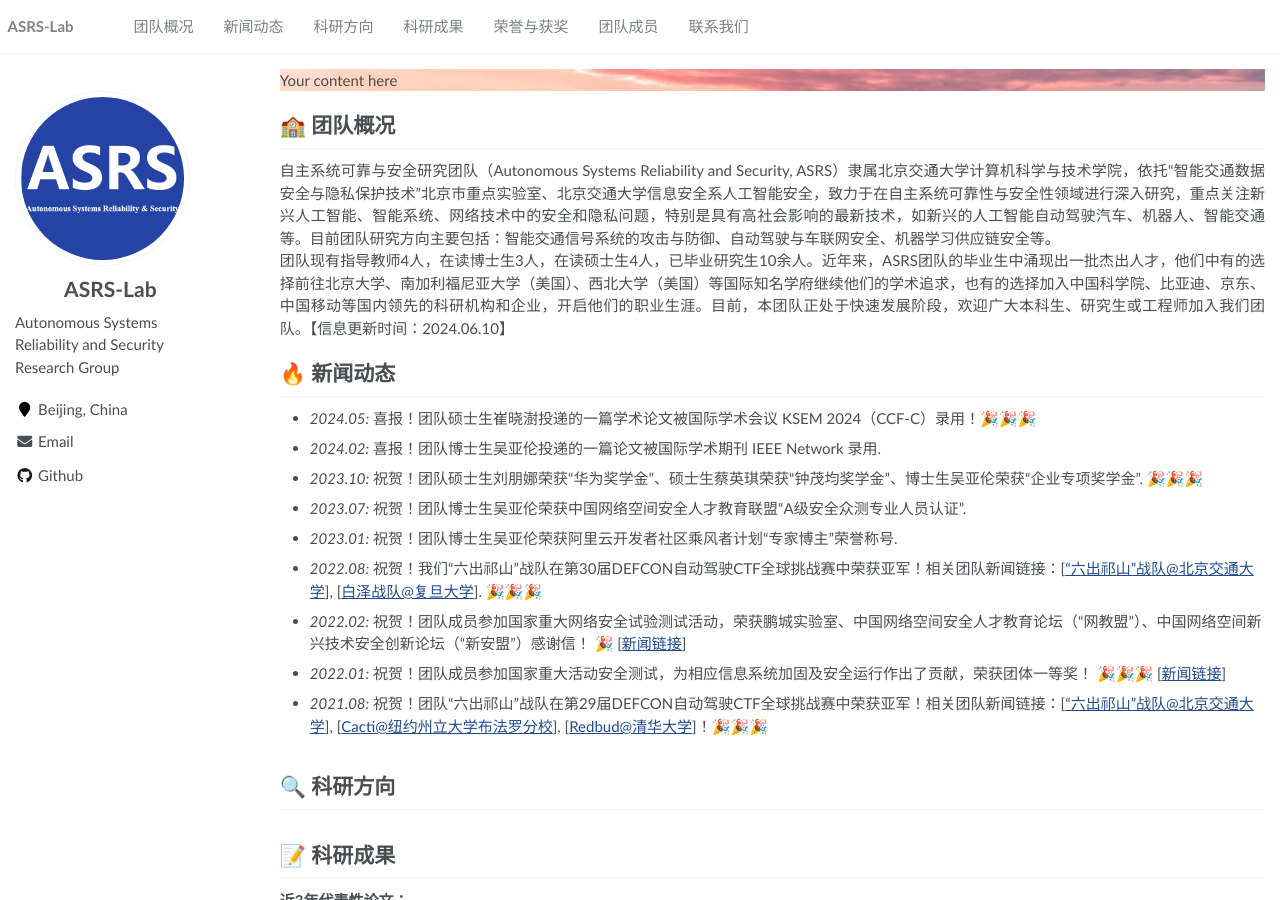
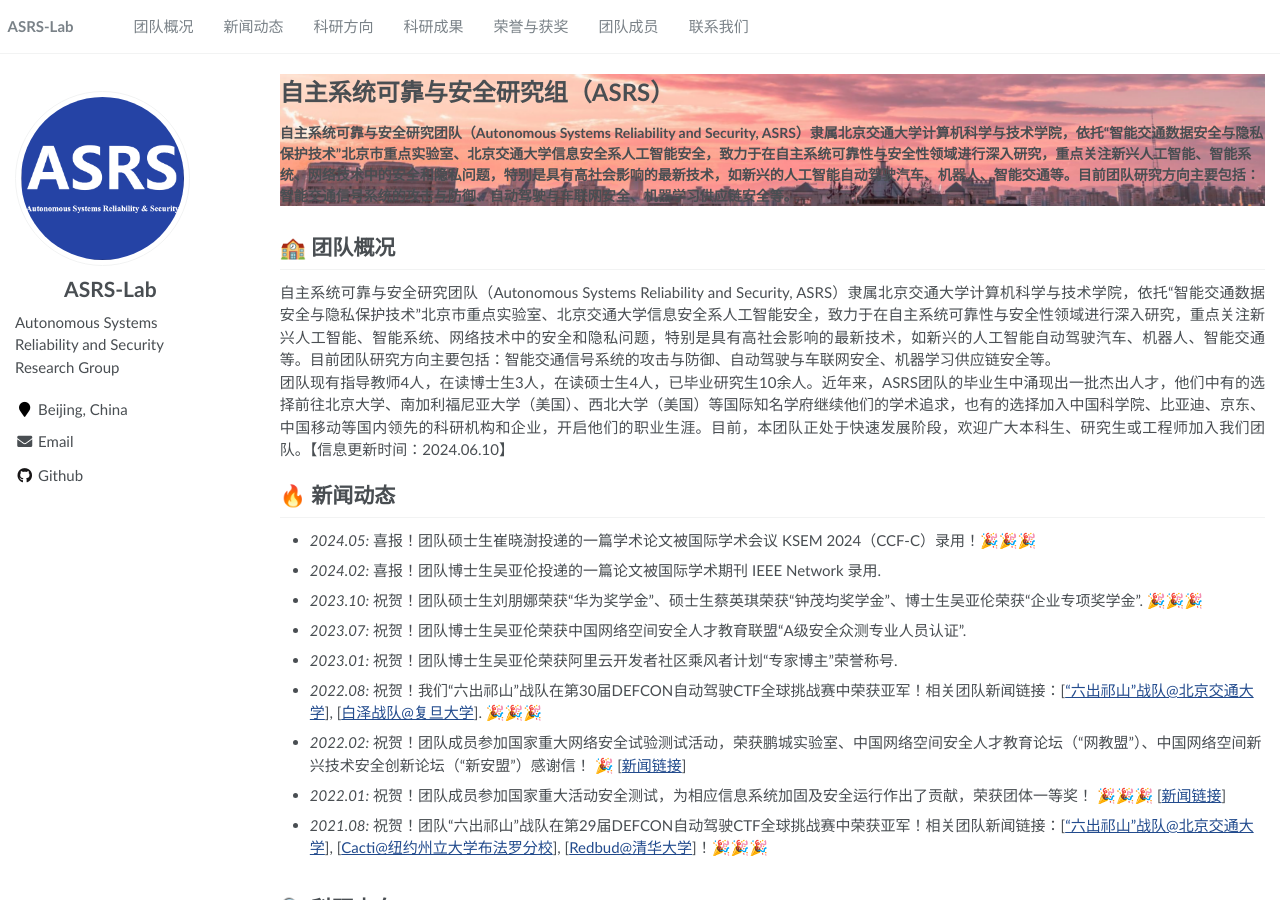
Before and after one commit to ASRS-Lab/ASRS-Lab.github.io, a Jekyll site: the page built from _pages/about.md, in a window 1280 px wide and 900 px high. Built offline with Jekyll 4.4.1, drawn with Linux system fonts in a browser that asks for light colours.

Commit message:
测试背景图片

```diff
--- a/_pages/about.md
+++ b/_pages/about.md
@@ -17,7 +17,12 @@ redirect_from:
 
 <!--<img src='/images/ASRS-Members.jpg' width="800px">-->
 
-<div style="background-image: url('images/background.png');">Your content here</div>
+<div style="background-image: url('images/background.png');">
+  <p style="font-size:24px;font-weight:bold;margin-top:5px;">自主系统可靠与安全研究组（ASRS）</p>
+  <p style="font-size:14px;font-weight:bold;">
+  自主系统可靠与安全研究团队（Autonomous Systems Reliability and Security, ASRS）隶属北京交通大学计算机科学与技术学院，依托“智能交通数据安全与隐私保护技术”北京市重点实验室、北京交通大学信息安全系人工智能安全，致力于在自主系统可靠性与安全性领域进行深入研究，重点关注新兴人工智能、智能系统、网络技术中的安全和隐私问题，特别是具有高社会影响的最新技术，如新兴的人工智能自动驾驶汽车、机器人、智能交通等。目前团队研究方向主要包括：智能交通信号系统的攻击与防御、自动驾驶与车联网安全、机器学习供应链安全等。
+  </p>
+</div>
 
 
 
```
